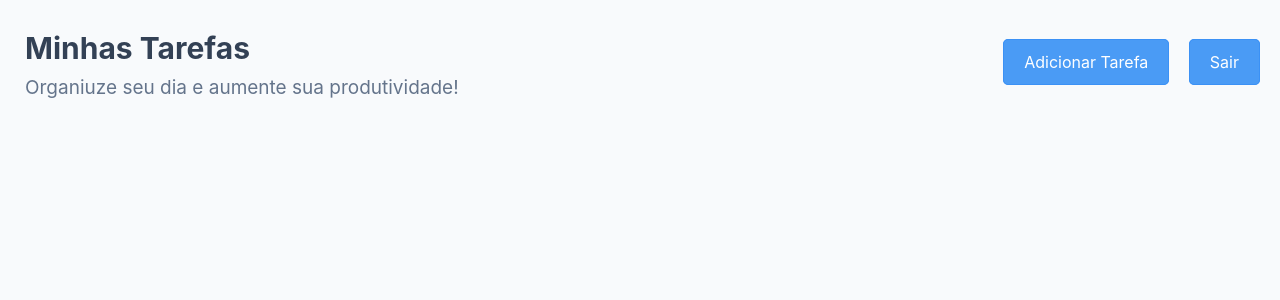
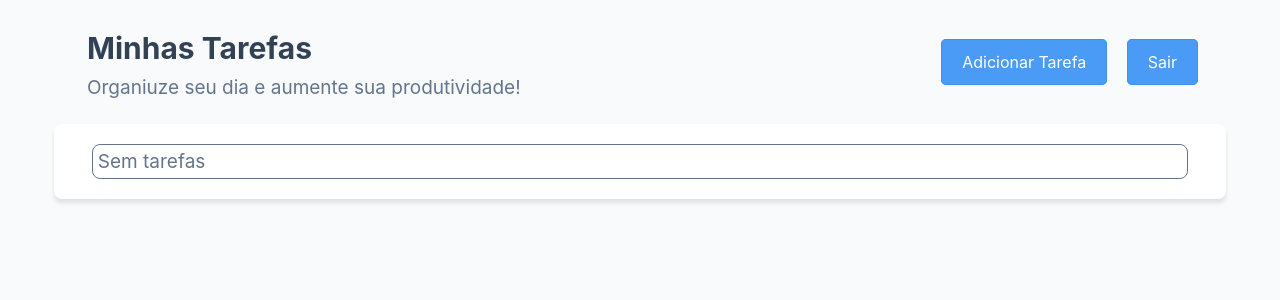
Before and after one commit to Henrique-OG/site_to_do_list, a Flask app: template codigo/templates/tarefas.html in a window 1280 px wide. Shown: the top 300 px of the page. Run offline with Flask 3, Linux system fonts and the light colour scheme; the template is opened without the code that fills it, so the values that code supplies are empty.

Commit message:
I started the tasks interface.
I started the tasks interface.

```diff
--- a/codigo/models.py
+++ b/codigo/models.py
@@ -10,5 +10,5 @@ class Tarefas(db.Model):
     id = db.Column(db.Integer, primary_key=True)
     usuario_id = db.Column(db.Integer, db.ForeignKey('usuarios.id'), nullable=False)
     tarefa = db.Column(db.String(200), nullable=False)
-    data = db.Column(db.DateTime)
+    data = db.Column(db.Date)
     estado = db.Column(db.String(20), default='pendente')
--- a/codigo/routes/usuarios.py
+++ b/codigo/routes/usuarios.py
@@ -44,3 +44,8 @@ def login():
             return render_template('login.html', erro='Nome de usuário ou senha incorretos.')
 
     return render_template('login.html')
+
+@usuarios_bp.route('/logout')
+def logout():
+    session.pop('usuario_id', None)
+    return redirect(url_for('usuarios.login'))
--- a/codigo/static/css/style.css
+++ b/codigo/static/css/style.css
@@ -69,9 +69,9 @@ nav a:hover {
 
 label {
     display: block;
-    margin: 10px 0 5px;
+    margin: 20px 0 5px;
     color: var(--texto_principal);
-    font-size: 14px;
+    font-size: 18px;
 }
 
 input {
@@ -79,7 +79,8 @@ input {
     padding: 10px 5px;
     border-radius: 5px;
     border: 1px solid var(--texto_secundario);
-    margin: auto;
+    margin: 10px auto;
+    font-size: 16px;
 }
 
 .parte_forms {
@@ -154,3 +155,44 @@ button:hover {
 .botao:hover {
     background-color: var(--azul_principal);
 }
+
+.caixa_tarefas {
+    background-color: var(--branco);
+    width: 50%;
+    padding: 20px;
+    margin: 20px auto;
+    border-radius: 7px;
+    box-shadow: 0 4px 4px rgba(0, 0, 0, 0.1);
+    max-width: 900px;
+}
+
+.textos_add_tarefas {
+    display: flex;
+    justify-content: space-between;
+
+}
+
+.conteiner {
+    margin: auto;
+    max-width: 1200px;
+    display: flex;
+    justify-content: space-between;
+    width: 90%;
+}
+
+.tarefas {
+    max-width: 1200px;
+    width: 90%;
+    padding: 10px;
+    background-color: var(--branco);
+    border-radius: 8px;
+    box-shadow: 0 4px 4px rgba(0, 0, 0, 0.1);
+    margin: 20px auto;
+}
+
+.linha_tarefa {
+    width: 95%;
+    border-radius: 8px;
+    border: solid 1px var(--texto_secundario);
+    margin: 10px auto;
+}
--- a/codigo/templates/tarefas.html
+++ b/codigo/templates/tarefas.html
@@ -8,6 +8,7 @@
 </head>
 <body>
     <section class="cabecalho">
+        <div class="conteiner">
             <div class="texto">
                 <h1>Minhas Tarefas</h1>
                 <p>Organiuze seu dia e aumente sua produtividade!</p>
@@ -16,9 +17,22 @@
                 <a class="botao" href="{{ url_for('tarefas.adicionar_tarefa') }}">Adicionar Tarefa</a>
                 <a class="botao" href="{{ url_for('usuarios.logout') }}">Sair</a>
             </div>
+        </div>
     </section>
-    <section class="tarefas">
-
+    <section class="tarefas_usuario">
+        <div class="tarefas">
+            {% if tarefas %}
+                {% for tarefa in tarefas %}
+                    <div class="linha_tarefa">
+                        <p>{{tarefa.tarefa}}</p>
+                    </div>
+                {% endfor %}
+            {% else %}
+                <div class="linha_tarefa">
+                    <p>Sem tarefas</p>
+                </div>
+            {% endif %}
+        </div>
     </section>
 </body>
 </html>
```
Also changed, not shown: codigo/routes/tarefas.py (+28 -3 lines), codigo/templates/adicionar_tarefa.html (+24 -0 lines). Lines whose indentation alone changed are shown as unchanged.
